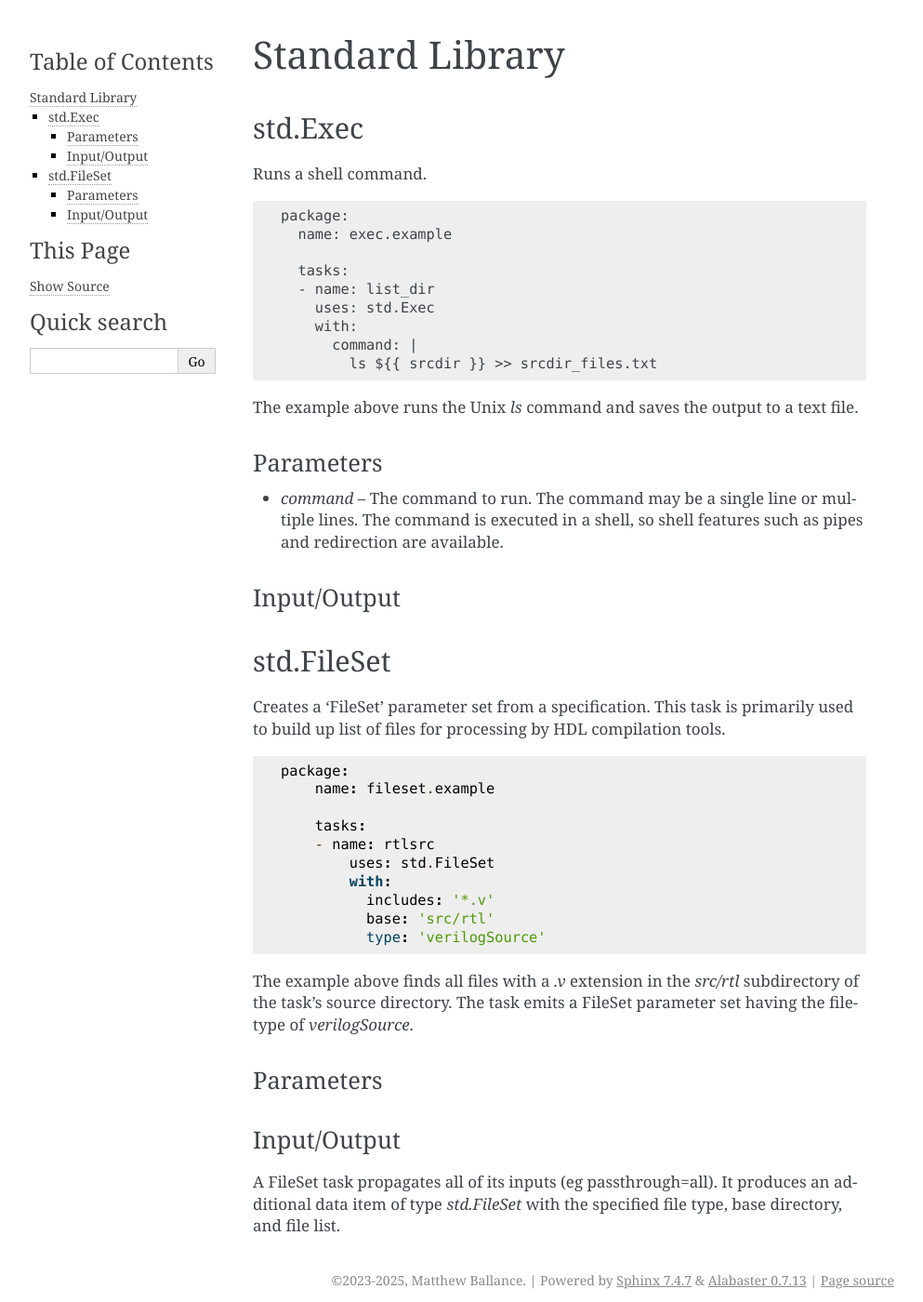
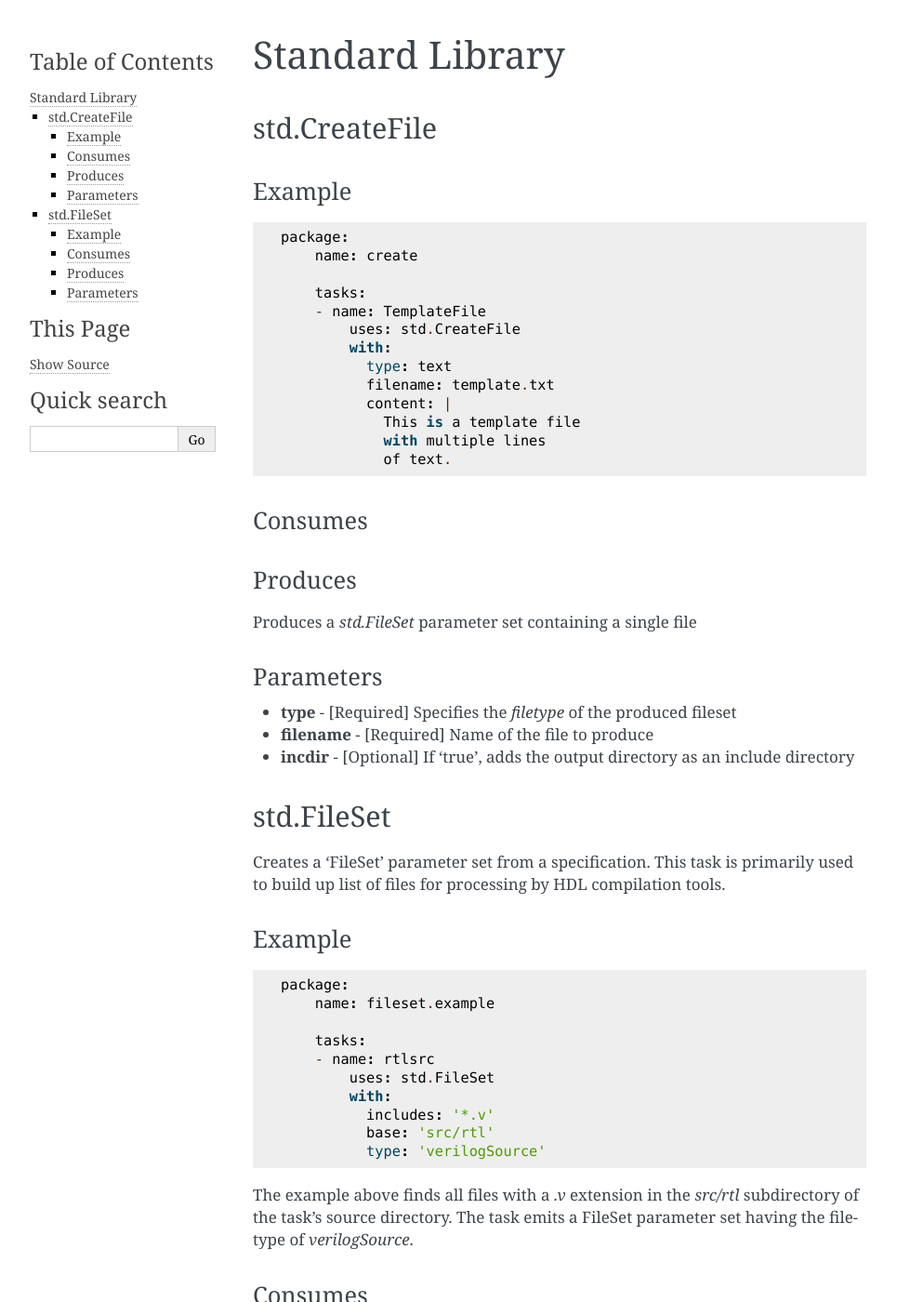
Before and after one commit to dv-flow/dv-flow.github.io, a Sphinx documentation site: the page built from docs/userguide/stdlib.rst, in a window 1280 px wide and 1400 px high. Shown: the whole window at 93% size, without its empty margins (148-1141 px from the left). Built offline with Sphinx 7.4.7, drawn with Linux system fonts in a browser that asks for light colours; some of the changed text lies outside the part shown.

```diff
--- a/docs/userguide/stdlib.rst
+++ b/docs/userguide/stdlib.rst
@@ -2,35 +2,40 @@
 Standard Library
 ################
 
-std.Exec
-========
-Runs a shell command.
-
+std.CreateFile
+==============
+Example
+-------
 .. code-block::
 
     package:
-      name: exec.example
+        name: create
 
-      tasks:
-      - name: list_dir
-        uses: std.Exec
-        with:
-          command: |
-            ls ${{ srcdir }} >> srcdir_files.txt
+        tasks:
+        - name: TemplateFile
+            uses: std.CreateFile
+            with:
+              type: text
+              filename: template.txt
+              content: |
+                This is a template file
+                with multiple lines
+                of text.
 
-The example above runs the Unix `ls` command and saves the
-output to a text file.
+Consumes
+--------
+
+Produces
+--------
+Produces a `std.FileSet` parameter set containing a single file
+
 
 Parameters
 ----------
 
-* `command` -- The command to run. The command may be a single line or
-  multiple lines. The command is executed in a shell, so shell features
-  such as pipes and redirection are available.
-
-
-Input/Output
-------------
+* **type** - [Required] Specifies the `filetype` of the produced fileset
+* **filename** - [Required] Name of the file to produce
+* **incdir** - [Optional] If 'true', adds the output directory as an include directory
 
 
 std.FileSet
@@ -39,6 +44,8 @@ Creates a 'FileSet' parameter set from a specification. This task is
 primarily used to build up list of files for processing by HDL compilation
 tools.
 
+Example
+-------
 .. code-block::
 
     package:
@@ -56,12 +63,20 @@ The example above finds all files with a `.v` extension in the `src/rtl`
 subdirectory of the task's source directory. The task emits a FileSet
 parameter set having the filetype of `verilogSource`.
 
+Consumes
+--------
+
+Produces
+--------
+Produces a `std.FileSet` parameter set containing files matched by the parameter specification.
+
+
 Parameters
 ----------
 
-
-Input/Output
-------------
-A FileSet task propagates all of its inputs (eg passthrough=all). It
-produces an additional data item of type `std.FileSet` with the
-specified file type, base directory, and file list.
+* **type** - [Required] Specifies the `filetype` of the produced fileset
+* **base** - [Optional] Base directory for the fileset. Defaults to the task's source directory
+* **include** - [Required] Set of file patterns to include in the fileset. Glob patterns may be used
+* **exclude** - [Optional] Set of file patterns to exclude from the fileset. Glob patterns may be used
+* **incdirs** - [Optional] Set of include directories that consumers of the fileset must use
+* **defines** - [Optional] Set of pre-processor defines that consumers of the fileset must use
```
Also changed, not shown: docs/index.rst (+12 -4 lines), docs/userguide/tasks.rst (+26 -0 lines), docs/userguide/imgs/task_dataflow.excalidraw.svg (added).
